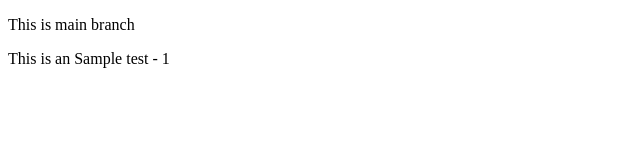
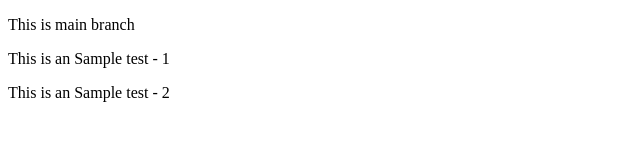
Before and after one commit to Pradeep0321/test-merge, a plain HTML site: page index.html in a window 1280 px wide. Shown: the whole page, without its empty margins (0-640 px from the left). Drawn offline with Linux system fonts and the light colour scheme.

Commit message:
Update index.html

```diff
--- a/index.html
+++ b/index.html
@@ -9,5 +9,6 @@
 <body>
     <p>This is main branch</p>
     <p>This is an Sample test - 1</p>
+    <p>This is an Sample test - 2</p>
 </body>
 </html>
```
